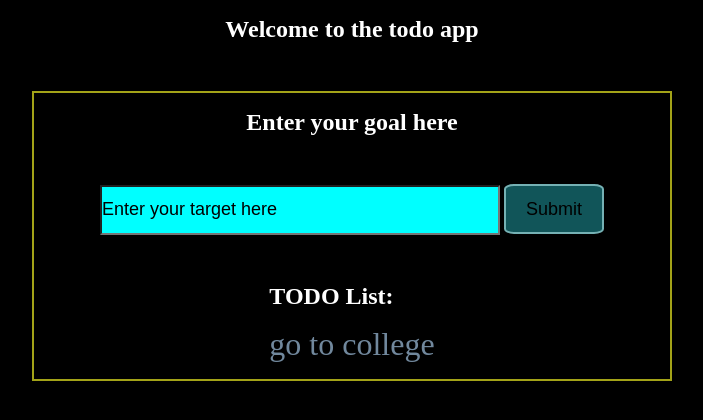
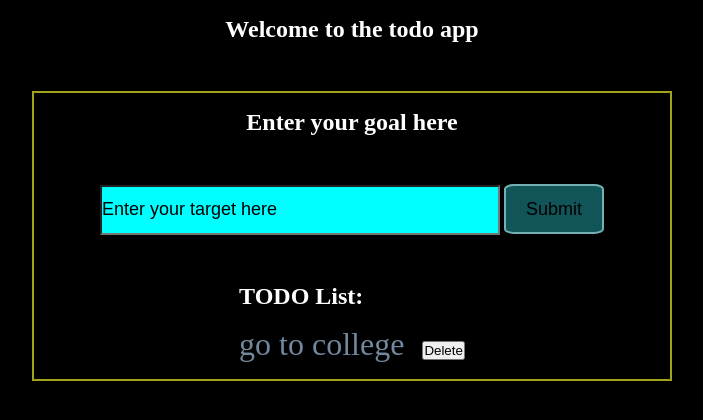
Before and after one commit to Aryan-Prasad-666/todo-app, a Flask app: page / in a window 1280 px wide. Shown: the top 420 px of the page, without its empty margins (288-991 px from the left). Run offline with Flask 3, Linux system fonts and the light colour scheme; data comes from the database, SQL or seed files in the repository; both versions use the stored data as it was after the commit.

Commit message:
added delete function

```diff
--- a/app.py
+++ b/app.py
@@ -25,6 +25,14 @@ def addtask():
     connection.close()
     return redirect(url_for('home'))
 
+@app.route('/<int:task_id>', methods=['POST'])
+def delete_task(task_id):
+    connection = sqlite3.connect(database_dir + "/tasks.db")
+    cursor = connection.cursor()
+    cursor.execute('DELETE FROM tasklist WHERE id = ?', (task_id,))
+    connection.commit()
+    connection.close()
+    return redirect(url_for('home'))
 
 if __name__ == '__main__':
     app.run(debug=True)
--- a/templates/index.html
+++ b/templates/index.html
@@ -89,9 +89,15 @@
 
                 <ul class="ul">
                     {% for task in tasks %}
-                        <li>{{ task[1] }}</li>
+                        <li>
+                            {{ task[1] }}
+                            <form action="{{ url_for('delete_task', task_id=task[0]) }}" method="post" style="display:inline;">
+                                <button type="submit" style="margin-left: 10px;">Delete</button>
+                            </form>
+                        </li>
                     {% endfor %}
                 </ul>
+
 
 
             </div>
```
Also changed, not shown: tasks.db.
